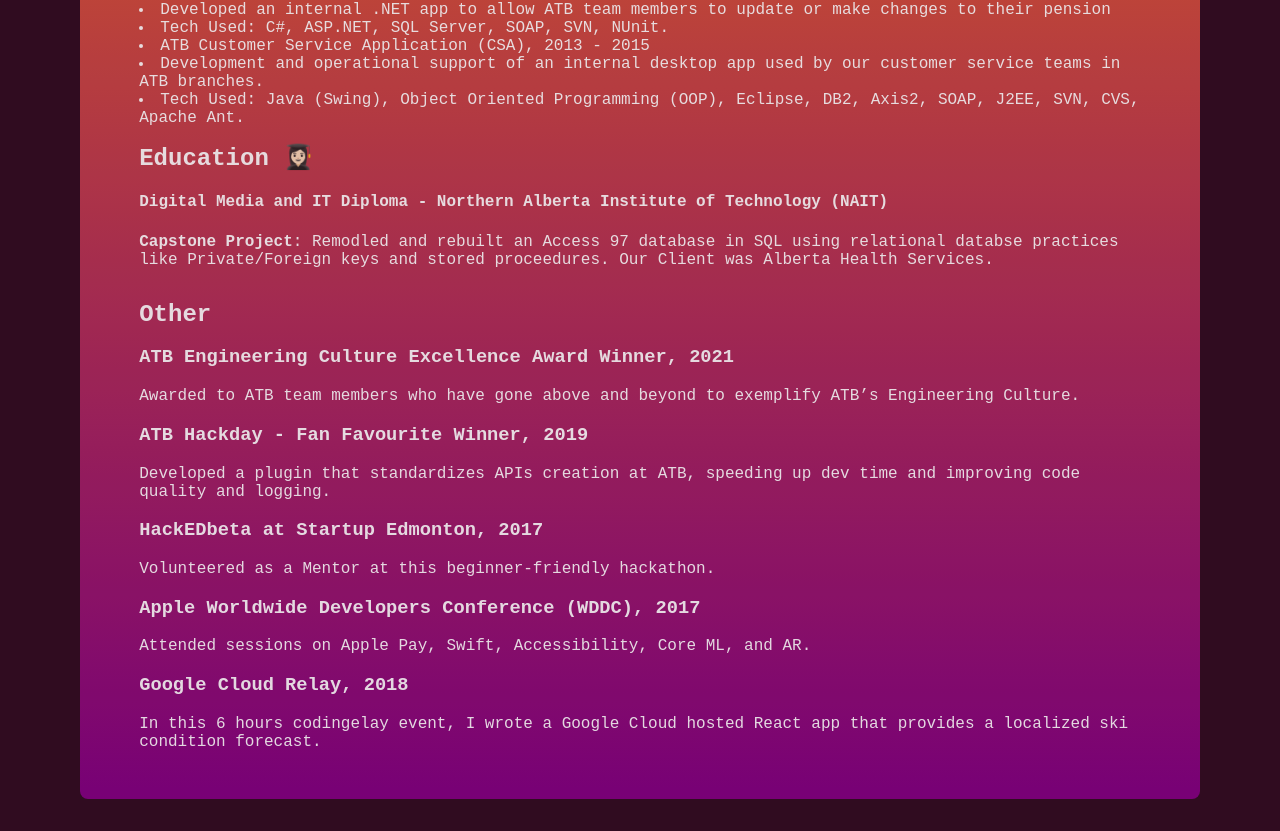
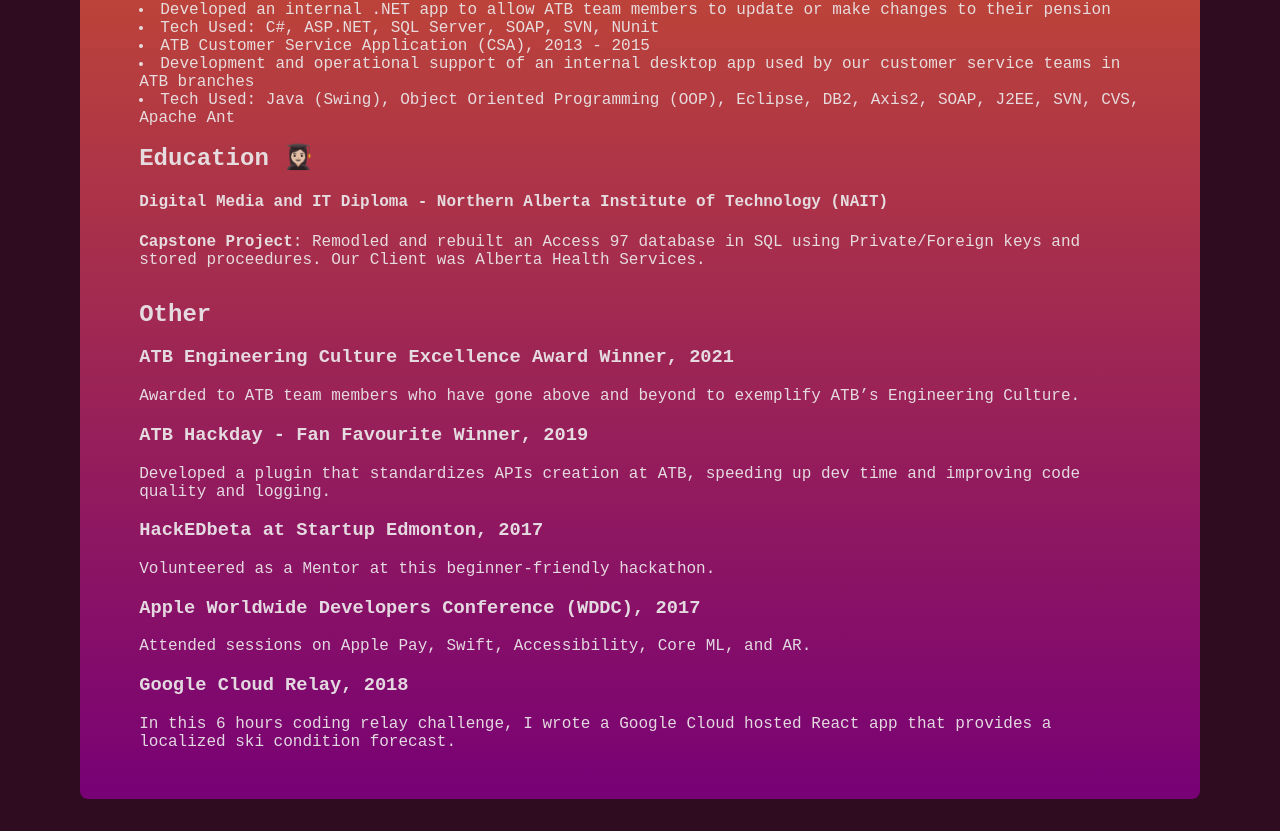
Before and after one commit to luminaire-dev/resume, a React (Create React App) app: page / in a window 1280 px wide. Shown: the part 1366-2197 px from the top of the page. Built offline with nearby package versions, Linux system fonts and the light colour scheme.

Commit message:
update resume content

```diff
--- a/src/App.js
+++ b/src/App.js
@@ -157,14 +157,14 @@
 
             <h4>ATB Flexible Pension Plan, 2015 - 2016</h4>
             <li>Developed an internal .NET app to allow ATB team members to update or make changes to their pension</li>
-            <li>Tech Used: C#, ASP.NET, SQL Server, SOAP, SVN, NUnit.</li>
+            <li>Tech Used: C#, ASP.NET, SQL Server, SOAP, SVN, NUnit</li>
             <li>ATB Customer Service Application (CSA), 2013 - 2015</li>
-            <li>Development and operational support of an internal desktop app used by our customer service teams in ATB branches.</li>
-            <li>Tech Used: Java (Swing), Object Oriented Programming (OOP), Eclipse, DB2, Axis2, SOAP, J2EE, SVN, CVS, Apache Ant.</li>
+            <li>Development and operational support of an internal desktop app used by our customer service teams in ATB branches</li>
+            <li>Tech Used: Java (Swing), Object Oriented Programming (OOP), Eclipse, DB2, Axis2, SOAP, J2EE, SVN, CVS, Apache Ant</li>
 
             <Heading>Education 👩🏻‍🎓</Heading>
             <h4>Digital Media and IT Diploma - Northern Alberta Institute of Technology (NAIT)</h4>
-            <p><b>Capstone Project</b>: Remodled and rebuilt an Access 97 database in SQL using relational databse practices like Private/Foreign keys and stored proceedures. Our Client was Alberta Health Services.</p>
+            <p><b>Capstone Project</b>: Remodled and rebuilt an Access 97 database in SQL using Private/Foreign keys and stored proceedures. Our Client was Alberta Health Services.</p>
 
             <Heading>Other</Heading>
             <h3>ATB Engineering Culture Excellence Award Winner, 2021</h3>
@@ -180,7 +180,7 @@
             <p>Attended sessions on Apple Pay, Swift, Accessibility, Core ML, and AR.</p>
 
             <h3>Google Cloud Relay, 2018</h3>
-            <p>In this 6 hours codingelay event, I wrote a Google Cloud hosted React app that provides a localized ski condition forecast.</p>
+            <p>In this 6 hours coding relay challenge, I wrote a Google Cloud hosted React app that provides a localized ski condition forecast.</p>
         </ResumeBody>
       </ResumeWrapper>
     </div>
```
